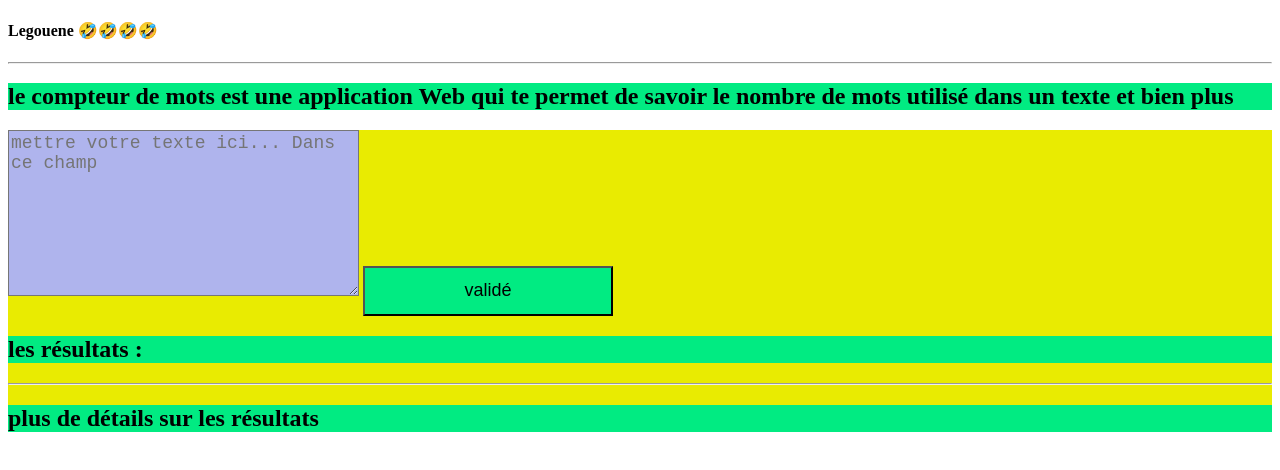
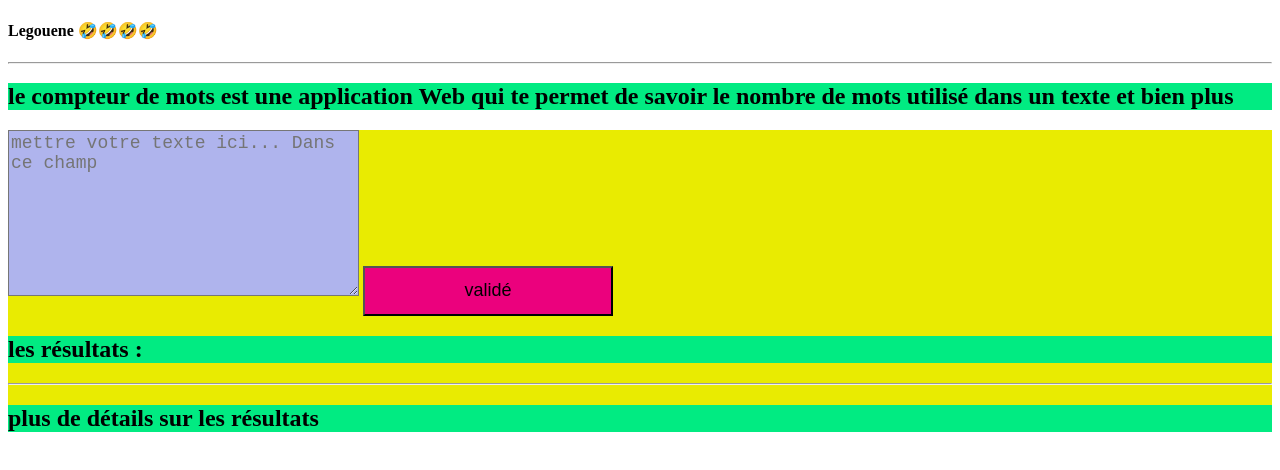
Before and after one commit to japhet242/Compteur-mots, a plain HTML site: page index.html in a window 1280 px wide. Drawn offline with Linux system fonts and the light colour scheme.

Commit message:
Update style.css

```diff
--- a/style.css
+++ b/style.css
@@ -5,13 +5,14 @@
     font-size: 18px
 }
 form button{
-    background: #01EB82;
+
     width: 250px;
     height: 50px;
-    font-size:18px
+    font-size:18px;
+    background:#EB017D
 }
 form button:hover{
-    background:#EB017D
+    background: #02EB82;
 }
 h2{
     background :#01EB82;
```
